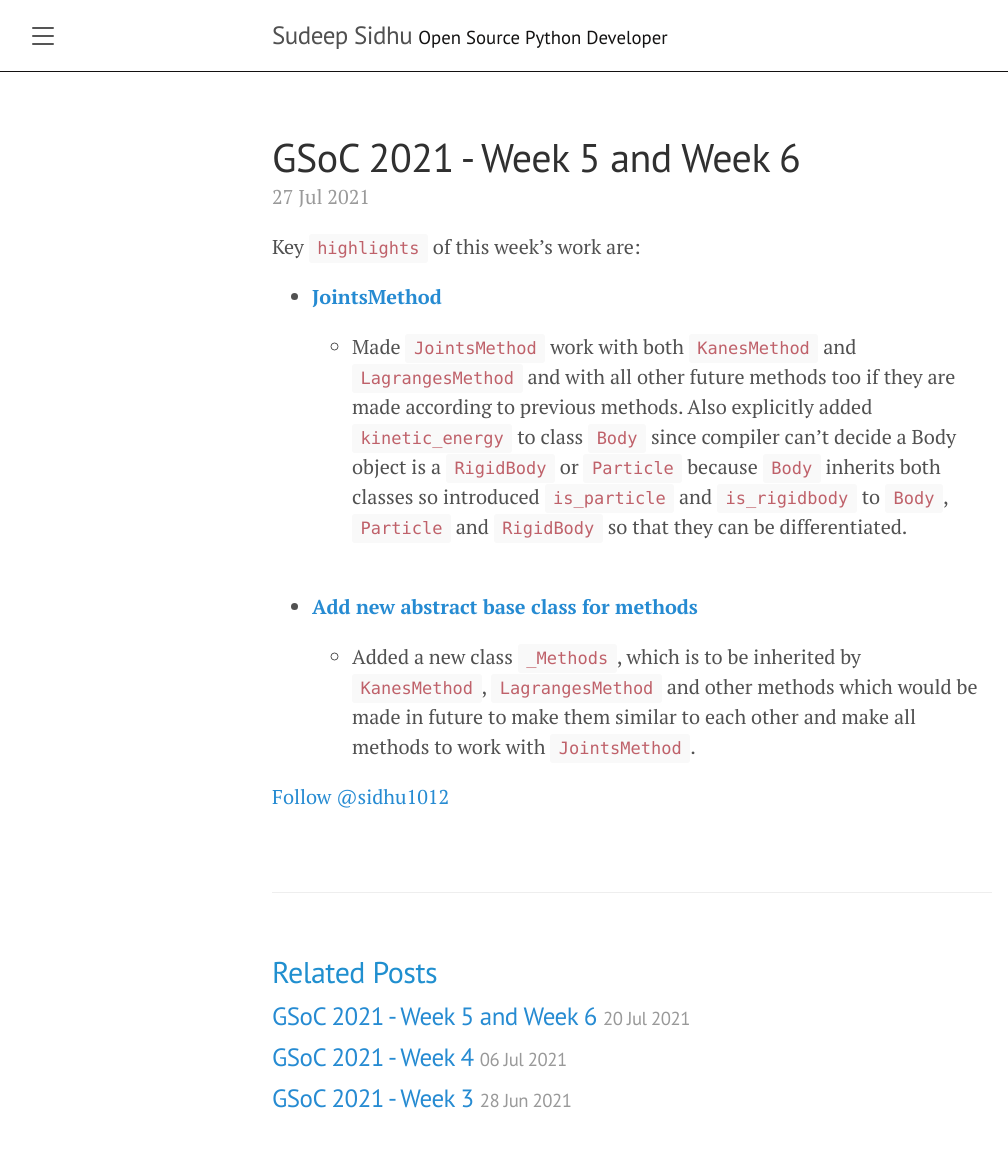
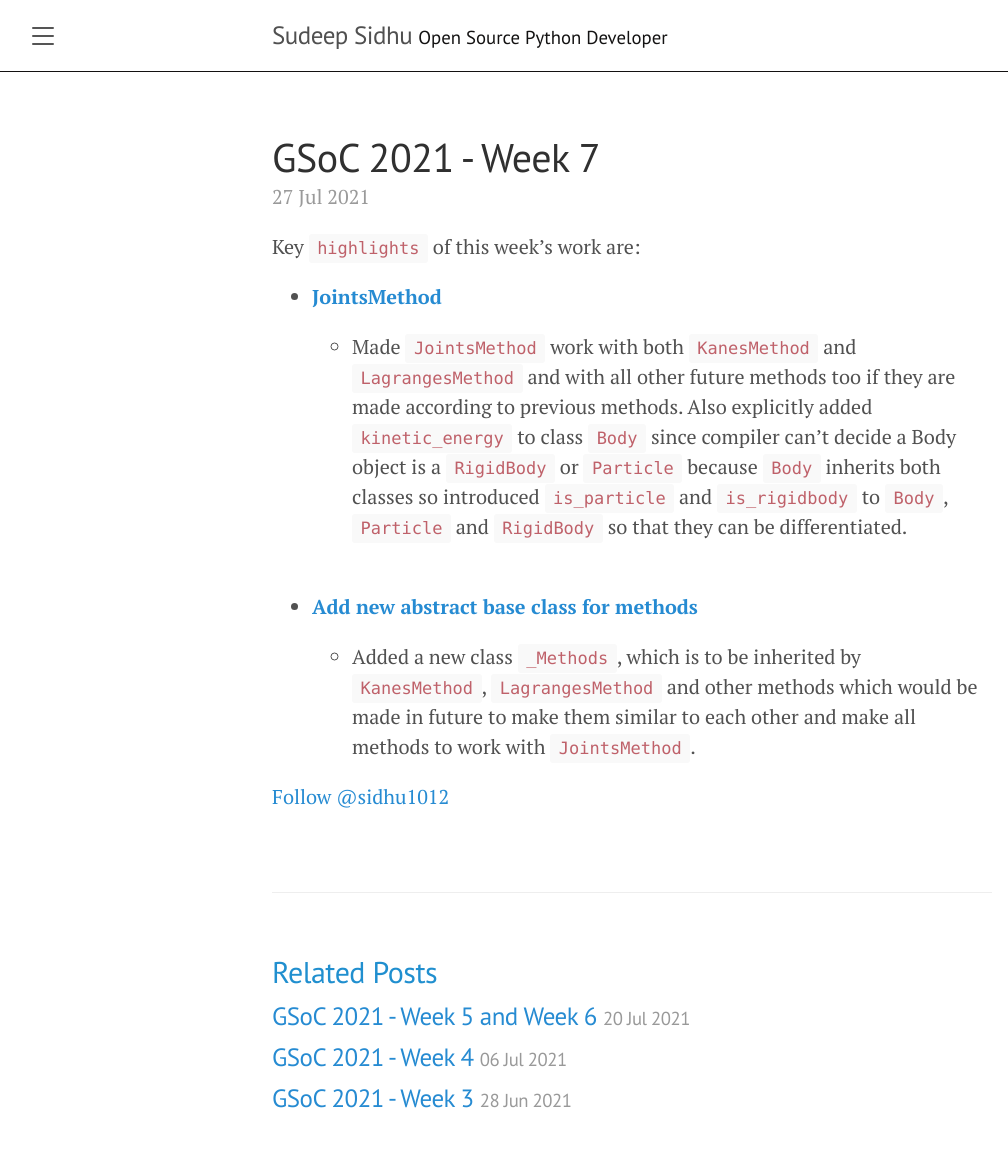
Before and after one commit to sidhu1012/sidhu1012.github.io, a Jekyll site: the page built from _posts/2021-07-27-Week_7.md, in a window 1280 px wide. Shown: the whole page, without its empty margins (8-1016 px from the left). Built offline with Jekyll 4.4.1, drawn with Linux system fonts in a browser that asks for light colours; comment, search, counter and statistics services are not loaded.

Commit message:
week 7 correction

```diff
--- a/_posts/2021-07-27-Week_7.md
+++ b/_posts/2021-07-27-Week_7.md
@@ -1,6 +1,6 @@
 ---
 layout: post
-title: GSoC 2021 - Week 5 and Week 6
+title: GSoC 2021 - Week 7
 comments: true
 tags: [ gsoc, SymPy]
 ---
```
